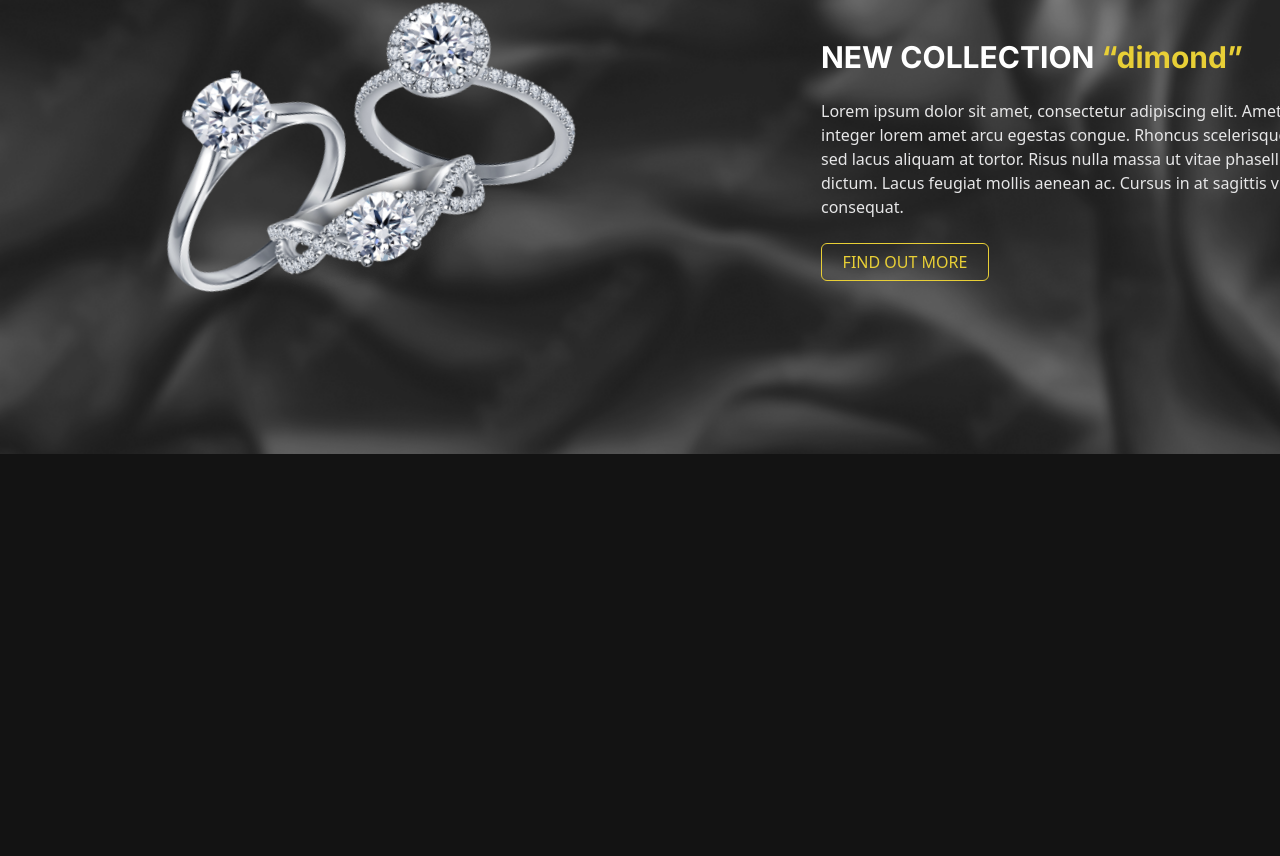
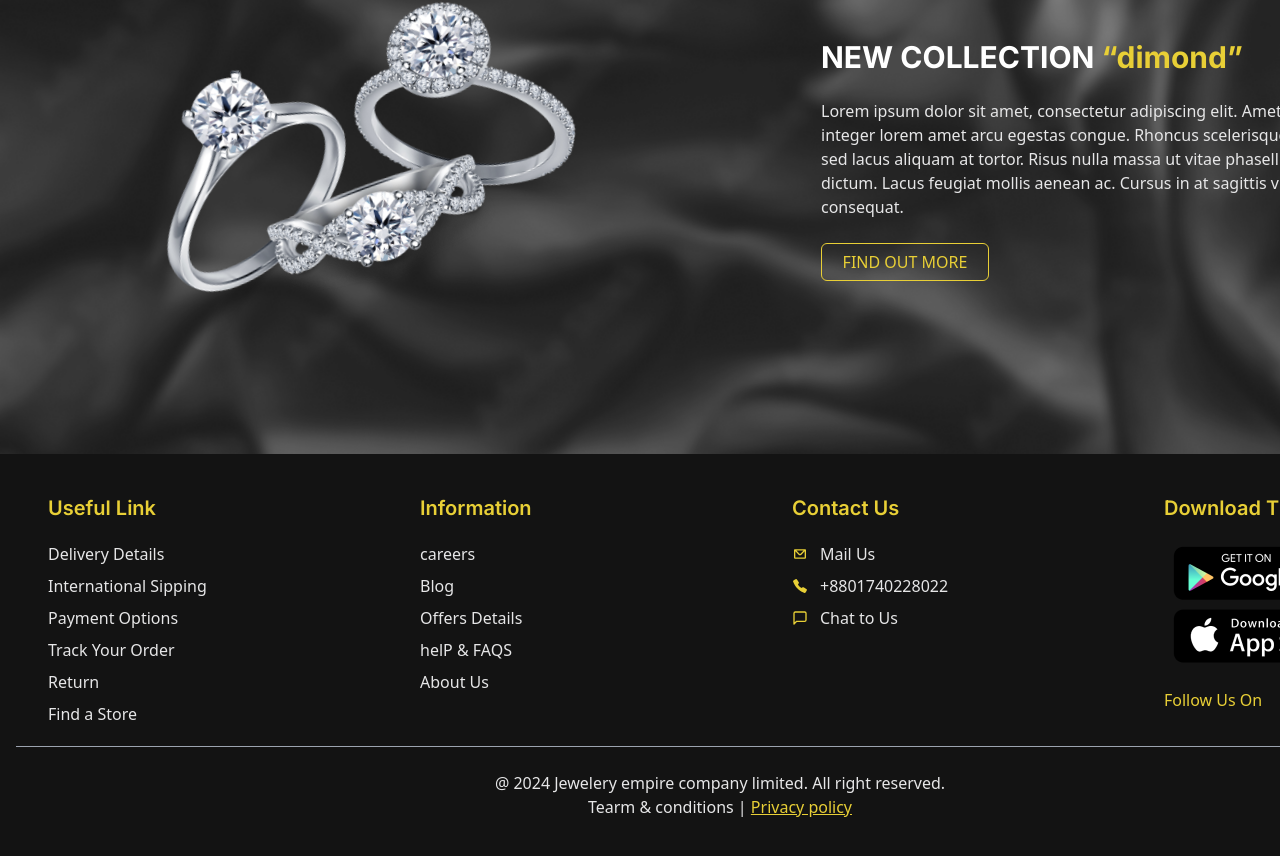
Before and after one commit to Sakibft/Jewelry-Empire, a React (Vite) app: page / in a window 1280 px wide. Shown: the part 360-1216 px from the top of the page. Before the commit the page ends 814 px from the top, so only its background shows below. Built offline with nearby package versions, Linux system fonts and the light colour scheme; a web font is replaced by a local one.

Commit message:
Complete footer section

```diff
--- a/src/Components/Footer.jsx
+++ b/src/Components/Footer.jsx
@@ -1,11 +1,89 @@
-import React from 'react';
-
+import { info } from "autoprefixer";
+import React from "react";
+import { BiMailSend } from "react-icons/bi";
+import { BsMailbox } from "react-icons/bs";
+import { CgMail } from "react-icons/cg";
+import { IoCallSharp, IoLogoInstagram } from "react-icons/io5";
+import { LuMessageSquare } from "react-icons/lu";
+import stor from "../../src/image/pngegg (18) 2.png"
+import { FaFacebookF, FaTwitter } from "react-icons/fa";
 const Footer = () => {
-    return (
+  const footerItemOne = [
+    "Delivery Details",
+    "International Sipping",
+    "Payment Options",
+    "Track Your Order",
+    "Return",
+    "Find a Store",
+  ];
+  const footerItemTwo = [
+    "careers",
+    "Blog",
+    "Offers Details",
+    "helP & FAQS",
+    "About Us",
+  ];
+  const contactInfo = [
+    { icon: <CgMail className="text-textYellow" />, text: "Mail Us" },
+    { icon: <IoCallSharp className="text-textYellow" />, text: "+8801740228022" },
+    { icon: <LuMessageSquare className="text-textYellow" />, text: "Chat to Us" },
+  ];
+  return (
+    <div className="h-[412px]  p-4 pt-10 flex flex-col items-center ">
+      {/* top */}
+      <div className="grid grid-cols-4  gap-x-36 mb-5">
+        {/* 1 */}
         <div>
-            Footer
+          <h1 className="text-textYellow text-xl font-semibold mb-5 font-inter">Useful Link</h1>
+          <div className="text-smTexColor  space-y-2">
+            {footerItemOne.map((item) => (
+              <p className="text-smTexColor" key={item}>{item}</p>
+            ))}
+          </div>
         </div>
-    );
+        {/* 2 */}
+        <div>
+        <h1 className="text-textYellow text-xl font-semibold mb-5 font-inter">Information</h1>
+      <div className="text-smTexColor space-y-2">
+      {
+            footerItemTwo?.map(item => (
+                <p className="text-smTexColor" key={item}> {item}</p>
+            ))
+        }
+      </div>
+        </div>
+        {/* 3 */}
+        <div className="w-[228px]">
+             <h1 className="text-textYellow text-xl font-semibold font-inter mb-5">Contact Us</h1>                                    <div className="space-y-2">
+              {
+                contactInfo.map((item,index)=>(
+                  <p key={index} className="text-smTexColor flex items-center gap-x-3">
+                  {item.icon}
+                  {item.text}
+                </p>
+                ))
+              }
+             </div>
+        </div>
+        {/* 4 */}
+        <div >
+        <h1 className="text-textYellow text-xl font-semibold font-inter mb-5">Download The Apps</h1>
+        <img className="mb-5" src={stor} alt="" />
+        <p className="text-textYellow flex items-center gap-x-4">Follow Us On   <span className="text-textYellow flex gap-x-3 ">
+          <FaFacebookF />
+          <FaTwitter />
+          <IoLogoInstagram />
+        </span> </p>
+        </div>
+      </div>
+      <hr className="w-full  border-gray-400 mb-6" />
+      {/* foot */}
+      <div className=" text-smTexColor  flex flex-col justify-center items-center">
+        <p>@ 2024 Jewelery empire company limited. All right reserved.</p>
+        <p>Tearm & conditions | <a href="https://github.com/Sakibft" target="_blank" className="underline hover:duration-500 hover:opacity-80 text-textYellow cursor-pointer" >Privacy policy</a></p>
+      </div>
+    </div>
+  );
 };
 
 export default Footer;
--- a/src/Components/Layout.jsx
+++ b/src/Components/Layout.jsx
@@ -1,5 +1,6 @@
 
 import Banner from './Banner';
+import Footer from './Footer';
 import Header from './Header';
 
 
@@ -7,7 +8,10 @@ const Layout = () => {
     return (
         <div className='  mb-4 h-8 md:w-[1440px] mx-auto'>
             <Header></Header>
+         <div className=''>
          <Banner></Banner>
+         </div>
+         <Footer></Footer>
         </div>
     );
 };
```
Also changed, not shown: src/image/pngegg (18) 2.png (added).
